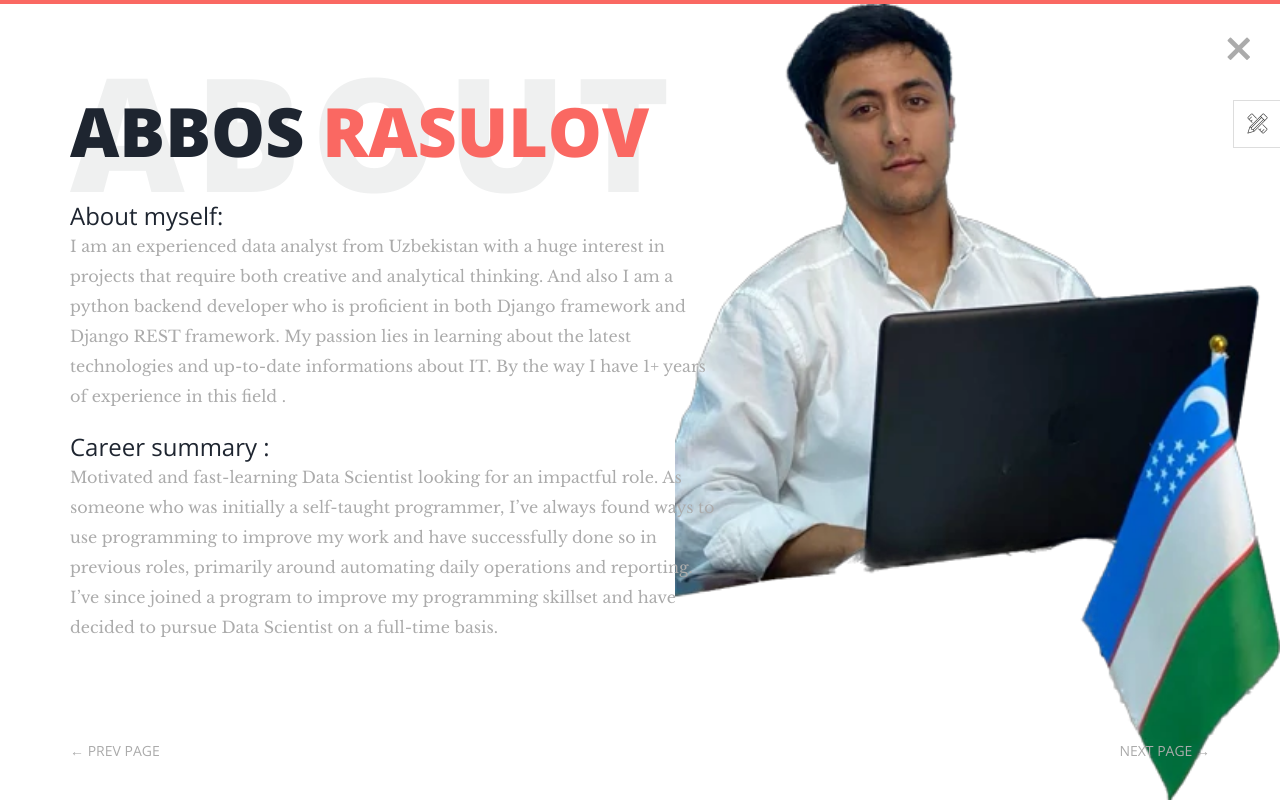
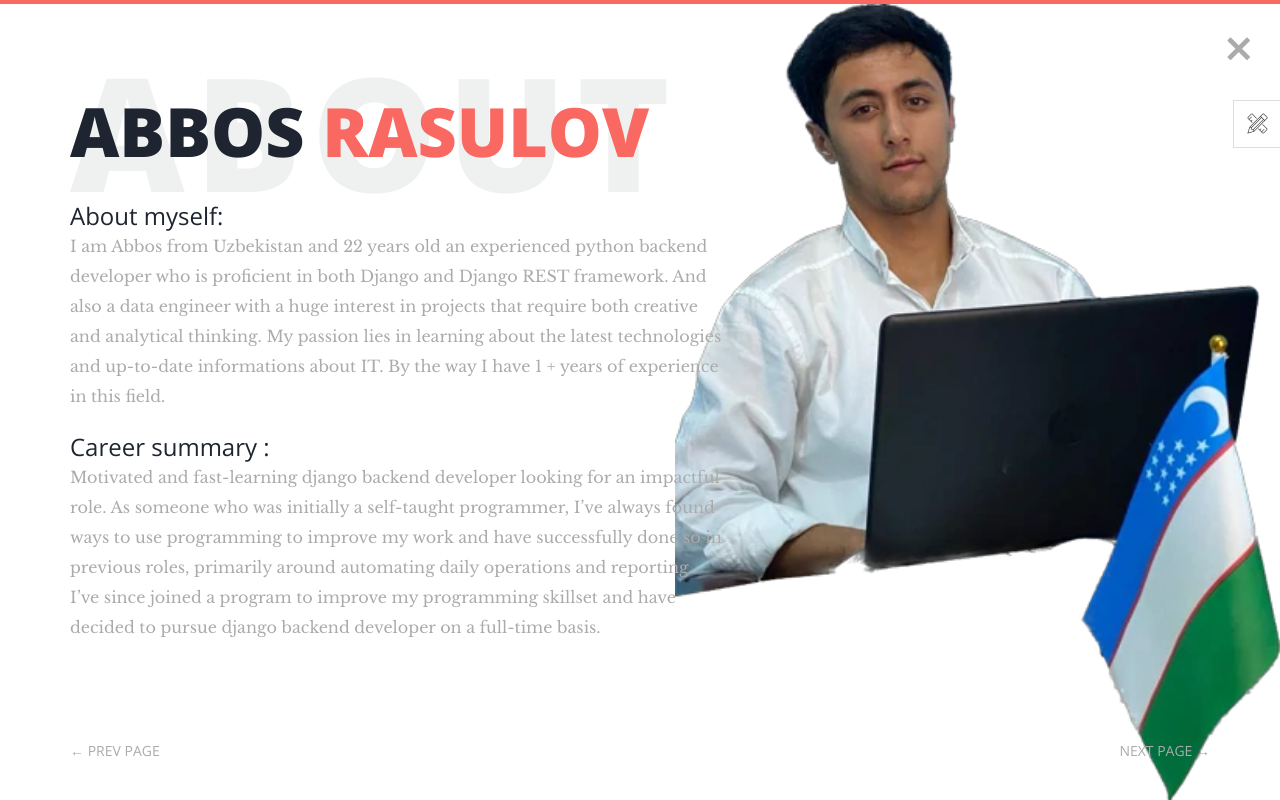
Before and after one commit to abbos-rasulov/My-portfolio-website, a Django app: page /welcome/ in a window 1280 px wide. Run offline with Django 4.2, Linux system fonts and the light colour scheme; some libraries are stand-ins or nearby versions; some web fonts are replaced.

Commit message:
added some updates

```diff
--- a/portfolio/templates/welcome.html
+++ b/portfolio/templates/welcome.html
@@ -19,9 +19,9 @@
             <div class="page-title">
               <h2>Abbos <span class="primary">Rasulov</span> <span class="title-bg">About</span></h2>
                 <h3>About myself:</h3>
-              <p> I am an experienced  data analyst from Uzbekistan with a huge interest in projects that require both creative and analytical thinking. And also I am a python backend developer who is proficient in both Django framework and Django REST framework. My passion lies in learning about the latest technologies and up-to-date informations about IT. By the way I have 1+ years of experience in this field .</p>
+              <p>I am Abbos from Uzbekistan and 22 years old an experienced  python backend developer who is proficient in both Django and Django REST framework. And also a data engineer with a huge interest in projects that require both creative and analytical thinking. My passion lies in learning about the latest technologies and up-to-date informations about IT. By the way I have 1 + years of experience in this field. </p>
                 <h3>Career summary :</h3>
-              <p>Motivated and fast-learning Data Scientist looking for an impactful role. As someone who was initially a self-taught programmer, I’ve always found ways to use programming to improve my work and have successfully done so in previous roles, primarily around automating daily operations and reporting. I’ve since joined a program to improve my programming skillset and have decided to pursue Data Scientist on a full-time basis.</p>
+              <p>Motivated and fast-learning django backend developer looking for an impactful role. As someone who was initially a self-taught programmer, I’ve always found ways to use programming to improve my work and have successfully done so in previous roles, primarily around automating daily operations and reporting. I’ve since joined a program to improve my programming skillset and have decided to pursue django backend developer on a full-time basis.</p>
             </div>
           </div>
         </div> <!-- /.row -->
--- a/portfolio/views.py
+++ b/portfolio/views.py
@@ -1,6 +1,7 @@
 from django.shortcuts import render
 from .models import Skill, Service, Experience, Education, UserContact
 from django.core.mail import send_mail
+
 
 def index(request):
     return render(request, 'index.html')
@@ -53,8 +54,8 @@ def contact(request):
         email = request.POST.get('email')
         message = f"{request.POST.get('name')} who is a" \
                   f" {subject} sent you the message : " \
-                  f"{request.POST.get('message')} from the mail :{email}"
-        send_mail(subject, message,'abbosr180@gmail.com', [email])
+                  f"{request.POST.get('message')} from the mail : {email}"
+        send_mail(subject, message, 'abbosr180@gmail.com', [email])
         sent = True
         # ... send email
     return render(request, 'contact.html')
```
